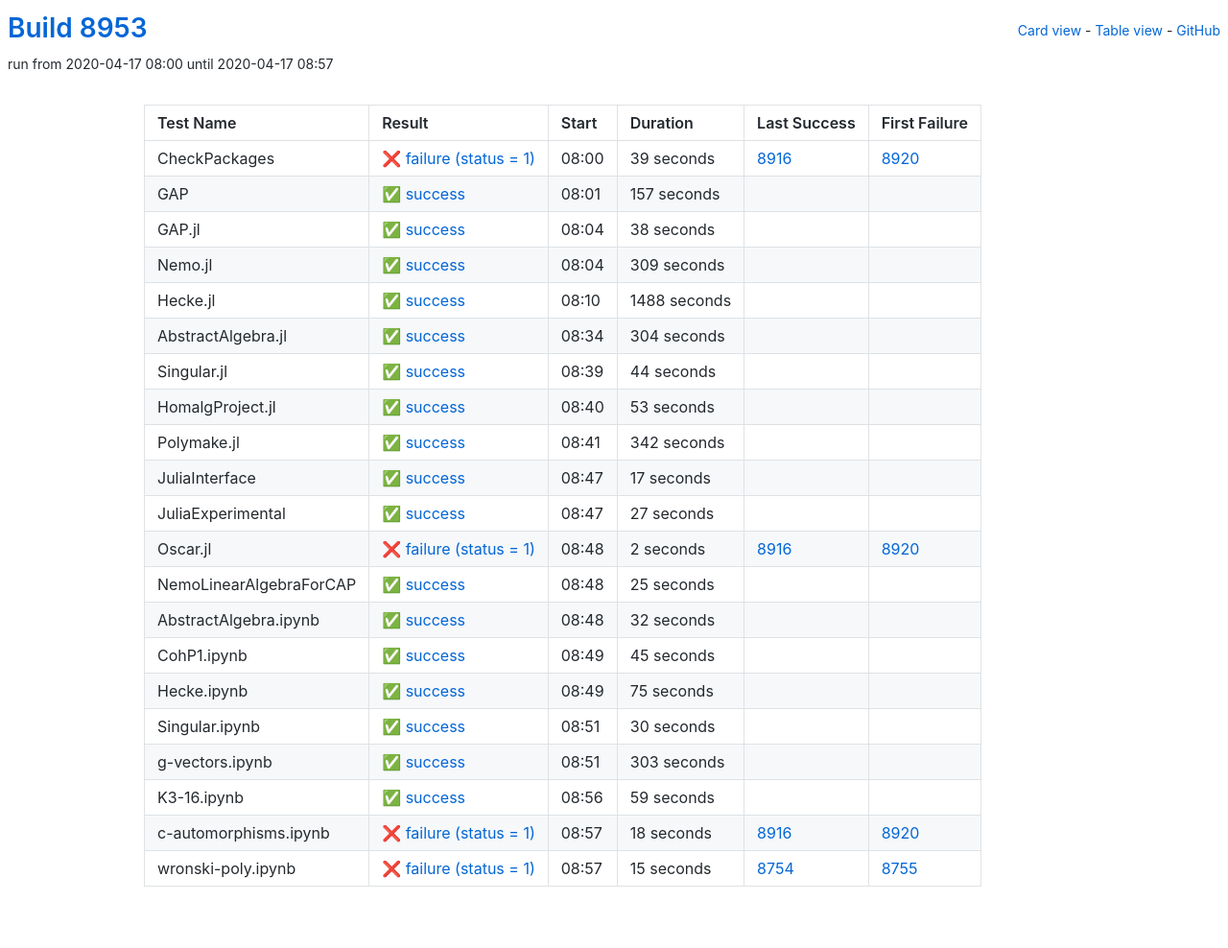
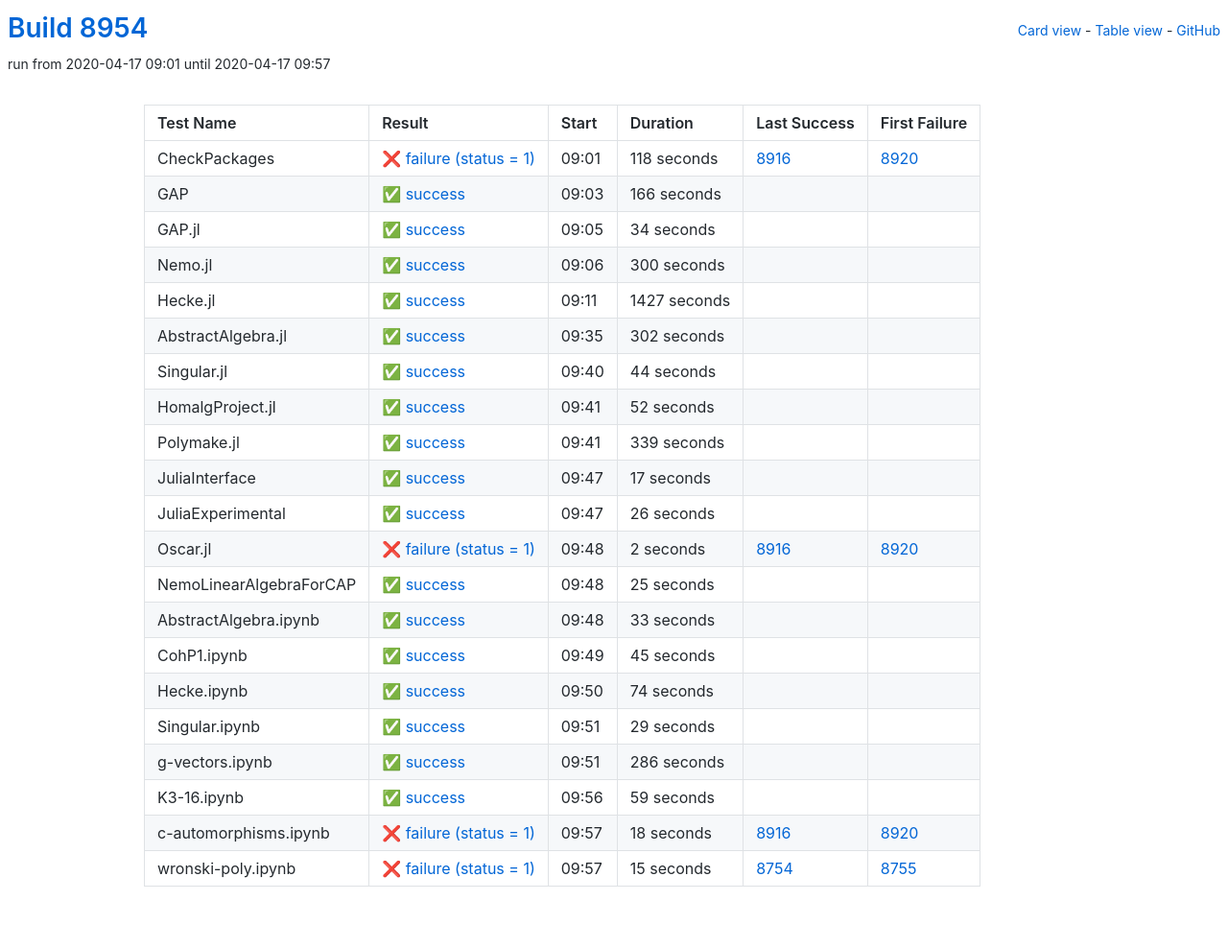
Before and after one commit to oscar-system/oscar-ci-status, a Jekyll site: the page built from table.html, in a window 1280 px wide. Shown: the whole page at 96% size. Built offline with Jekyll 4.4.1, drawn with Linux system fonts in a browser that asks for light colours.

Commit message:
Build 8954

```diff
--- a/_data/ci.yml
+++ b/_data/ci.yml
@@ -1,71 +1,71 @@
-build: 8953
-build_url: https://oscarci.mathematik.uni-kl.de/job/oscar/8953/
+build: 8954
+build_url: https://oscarci.mathematik.uni-kl.de/job/oscar/8954/
 job: oscar
 tests:
-- duration: 39
+- duration: 118
   exitcode: 1
   first_failure: 8920
   first_failure_url: https://oscarci.mathematik.uni-kl.de/job/oscar/8920/
   last_success: 8916
   last_success_url: https://oscarci.mathematik.uni-kl.de/job/oscar/8916/
-  log: https://oscarci.mathematik.uni-kl.de/job/oscar/8953/artifact/logs/build-8953/CheckPackages.log
+  log: https://oscarci.mathematik.uni-kl.de/job/oscar/8954/artifact/logs/build-8954/CheckPackages.log
   name: CheckPackages
-  start: 2020-04-17 08:00
+  start: 2020-04-17 09:01
   status: failure
   success: false
-- duration: 157
+- duration: 166
   exitcode: 0
   first_failure: false
   first_failure_url: null
   last_success: false
   last_success_url: null
-  log: https://oscarci.mathematik.uni-kl.de/job/oscar/8953/artifact/logs/build-8953/GAP.log
+  log: https://oscarci.mathematik.uni-kl.de/job/oscar/8954/artifact/logs/build-8954/GAP.log
   name: GAP
-  start: 2020-04-17 08:01
+  start: 2020-04-17 09:03
   status: success
   success: true
-- duration: 38
+- duration: 34
   exitcode: 0
   first_failure: false
   first_failure_url: null
   last_success: false
   last_success_url: null
-  log: https://oscarci.mathematik.uni-kl.de/job/oscar/8953/artifact/logs/build-8953/GAP.jl.log
+  log: https://oscarci.mathematik.uni-kl.de/job/oscar/8954/artifact/logs/build-8954/GAP.jl.log
   name: GAP.jl
-  start: 2020-04-17 08:04
+  start: 2020-04-17 09:05
   status: success
   success: true
-- duration: 309
+- duration: 300
   exitcode: 0
   first_failure: false
   first_failure_url: null
   last_success: false
   last_success_url: null
-  log: https://oscarci.mathematik.uni-kl.de/job/oscar/8953/artifact/logs/build-8953/Nemo.jl.log
+  log: https://oscarci.mathematik.uni-kl.de/job/oscar/8954/artifact/logs/build-8954/Nemo.jl.log
   name: Nemo.jl
-  start: 2020-04-17 08:04
+  start: 2020-04-17 09:06
   status: success
   success: true
-- duration: 1488
+- duration: 1427
   exitcode: 0
   first_failure: false
   first_failure_url: null
   last_success: false
   last_success_url: null
-  log: https://oscarci.mathematik.uni-kl.de/job/oscar/8953/artifact/logs/build-8953/Hecke.jl.log
+  log: https://oscarci.mathematik.uni-kl.de/job/oscar/8954/artifact/logs/build-8954/Hecke.jl.log
   name: Hecke.jl
-  start: 2020-04-17 08:10
+  start: 2020-04-17 09:11
   status: success
   success: true
-- duration: 304
+- duration: 302
   exitcode: 0
   first_failure: false
   first_failure_url: null
   last_success: false
   last_success_url: null
-  log: https://oscarci.mathematik.uni-kl.de/job/oscar/8953/artifact/logs/build-8953/AbstractAlgebra.jl.log
+  log: https://oscarci.mathematik.uni-kl.de/job/oscar/8954/artifact/logs/build-8954/AbstractAlgebra.jl.log
   name: AbstractAlgebra.jl
-  start: 2020-04-17 08:34
+  start: 2020-04-17 09:35
   status: success
   success: true
 - duration: 44
@@ -74,31 +74,31 @@ tests:
   first_failure_url: null
   last_success: false
   last_success_url: null
-  log: https://oscarci.mathematik.uni-kl.de/job/oscar/8953/artifact/logs/build-8953/Singular.jl.log
+  log: https://oscarci.mathematik.uni-kl.de/job/oscar/8954/artifact/logs/build-8954/Singular.jl.log
   name: Singular.jl
-  start: 2020-04-17 08:39
+  start: 2020-04-17 09:40
   status: success
   success: true
-- duration: 53
+- duration: 52
   exitcode: 0
   first_failure: false
   first_failure_url: null
   last_success: false
   last_success_url: null
-  log: https://oscarci.mathematik.uni-kl.de/job/oscar/8953/artifact/logs/build-8953/HomalgProject.jl.log
+  log: https://oscarci.mathematik.uni-kl.de/job/oscar/8954/artifact/logs/build-8954/HomalgProject.jl.log
   name: HomalgProject.jl
-  start: 2020-04-17 08:40
+  start: 2020-04-17 09:41
   status: success
   success: true
-- duration: 342
+- duration: 339
   exitcode: 0
   first_failure: false
   first_failure_url: null
   last_success: false
   last_success_url: null
-  log: https://oscarci.mathematik.uni-kl.de/job/oscar/8953/artifact/logs/build-8953/Polymake.jl.log
+  log: https://oscarci.mathematik.uni-kl.de/job/oscar/8954/artifact/logs/build-8954/Polymake.jl.log
   name: Polymake.jl
-  start: 2020-04-17 08:41
+  start: 2020-04-17 09:41
   status: success
   success: true
 - duration: 17
@@ -107,20 +107,20 @@ tests:
   first_failure_url: null
   last_success: false
   last_success_url: null
-  log: https://oscarci.mathematik.uni-kl.de/job/oscar/8953/artifact/logs/build-8953/JuliaInterface.log
+  log: https://oscarci.mathematik.uni-kl.de/job/oscar/8954/artifact/logs/build-8954/JuliaInterface.log
   name: JuliaInterface
-  start: 2020-04-17 08:47
+  start: 2020-04-17 09:47
   status: success
   success: true
-- duration: 27
+- duration: 26
   exitcode: 0
   first_failure: false
   first_failure_url: null
   last_success: false
   last_success_url: null
-  log: https://oscarci.mathematik.uni-kl.de/job/oscar/8953/artifact/logs/build-8953/JuliaExperimental.log
+  log: https://oscarci.mathematik.uni-kl.de/job/oscar/8954/artifact/logs/build-8954/JuliaExperimental.log
   name: JuliaExperimental
-  start: 2020-04-17 08:47
+  start: 2020-04-17 09:47
   status: success
   success: true
 - duration: 2
@@ -129,9 +129,9 @@ tests:
   first_failure_url: https://oscarci.mathematik.uni-kl.de/job/oscar/8920/
   last_success: 8916
   last_success_url: https://oscarci.mathematik.uni-kl.de/job/oscar/8916/
-  log: https://oscarci.mathematik.uni-kl.de/job/oscar/8953/artifact/logs/build-8953/Oscar.jl.log
+  log: https://oscarci.mathematik.uni-kl.de/job/oscar/8954/artifact/logs/build-8954/Oscar.jl.log
   name: Oscar.jl
-  start: 2020-04-17 08:48
+  start: 2020-04-17 09:48
   status: failure
   success: false
 - duration: 25
@@ -140,20 +140,20 @@ tests:
   first_failure_url: null
   last_success: false
   last_success_url: null
-  log: https://oscarci.mathematik.uni-kl.de/job/oscar/8953/artifact/logs/build-8953/NemoLinearAlgebraForCAP.log
+  log: https://oscarci.mathematik.uni-kl.de/job/oscar/8954/artifact/logs/build-8954/NemoLinearAlgebraForCAP.log
   name: NemoLinearAlgebraForCAP
-  start: 2020-04-17 08:48
+  start: 2020-04-17 09:48
   status: success
   success: true
-- duration: 32
+- duration: 33
   exitcode: 0
   first_failure: false
   first_failure_url: null
   last_success: false
   last_success_url: null
-  log: https://oscarci.mathematik.uni-kl.de/job/oscar/8953/artifact/logs/build-8953/AbstractAlgebra.ipynb.log
+  log: https://oscarci.mathematik.uni-kl.de/job/oscar/8954/artifact/logs/build-8954/AbstractAlgebra.ipynb.log
   name: AbstractAlgebra.ipynb
-  start: 2020-04-17 08:48
+  start: 2020-04-17 09:48
   status: success
   success: true
 - duration: 45
@@ -162,42 +162,42 @@ tests:
   first_failure_url: null
   last_success: false
   last_success_url: null
-  log: https://oscarci.mathematik.uni-kl.de/job/oscar/8953/artifact/logs/build-8953/CohP1.ipynb.log
+  log: https://oscarci.mathematik.uni-kl.de/job/oscar/8954/artifact/logs/build-8954/CohP1.ipynb.log
   name: CohP1.ipynb
-  start: 2020-04-17 08:49
+  start: 2020-04-17 09:49
   status: success
   success: true
-- duration: 75
+- duration: 74
   exitcode: 0
   first_failure: false
   first_failure_url: null
   last_success: false
   last_success_url: null
-  log: https://oscarci.mathematik.uni-kl.de/job/oscar/8953/artifact/logs/build-8953/Hecke.ipynb.log
+  log: https://oscarci.mathematik.uni-kl.de/job/oscar/8954/artifact/logs/build-8954/Hecke.ipynb.log
   name: Hecke.ipynb
-  start: 2020-04-17 08:49
+  start: 2020-04-17 09:50
   status: success
   success: true
-- duration: 30
+- duration: 29
   exitcode: 0
   first_failure: false
   first_failure_url: null
   last_success: false
   last_success_url: null
-  log: https://oscarci.mathematik.uni-kl.de/job/oscar/8953/artifact/logs/build-8953/Singular.ipynb.log
+  log: https://oscarci.mathematik.uni-kl.de/job/oscar/8954/artifact/logs/build-8954/Singular.ipynb.log
   name: Singular.ipynb
-  start: 2020-04-17 08:51
+  start: 2020-04-17 09:51
   status: success
   success: true
-- duration: 303
+- duration: 286
   exitcode: 0
   first_failure: false
   first_failure_url: null
   last_success: false
   last_success_url: null
-  log: https://oscarci.mathematik.uni-kl.de/job/oscar/8953/artifact/logs/build-8953/g-vectors.ipynb.log
+  log: https://oscarci.mathematik.uni-kl.de/job/oscar/8954/artifact/logs/build-8954/g-vectors.ipynb.log
   name: g-vectors.ipynb
-  start: 2020-04-17 08:51
+  start: 2020-04-17 09:51
   status: success
   success: true
 - duration: 59
@@ -206,9 +206,9 @@ tests:
   first_failure_url: null
   last_success: false
   last_success_url: null
-  log: https://oscarci.mathematik.uni-kl.de/job/oscar/8953/artifact/logs/build-8953/K3-16.ipynb.log
+  log: https://oscarci.mathematik.uni-kl.de/job/oscar/8954/artifact/logs/build-8954/K3-16.ipynb.log
   name: K3-16.ipynb
-  start: 2020-04-17 08:56
+  start: 2020-04-17 09:56
   status: success
   success: true
 - duration: 18
@@ -217,9 +217,9 @@ tests:
   first_failure_url: https://oscarci.mathematik.uni-kl.de/job/oscar/8920/
   last_success: 8916
   last_success_url: https://oscarci.mathematik.uni-kl.de/job/oscar/8916/
-  log: https://oscarci.mathematik.uni-kl.de/job/oscar/8953/artifact/logs/build-8953/c-automorphisms.ipynb.log
+  log: https://oscarci.mathematik.uni-kl.de/job/oscar/8954/artifact/logs/build-8954/c-automorphisms.ipynb.log
   name: c-automorphisms.ipynb
-  start: 2020-04-17 08:57
+  start: 2020-04-17 09:57
   status: failure
   success: false
 - duration: 15
@@ -228,8 +228,8 @@ tests:
   first_failure_url: https://oscarci.mathematik.uni-kl.de/job/oscar/8755/
   last_success: 8754
   last_success_url: https://oscarci.mathematik.uni-kl.de/job/oscar/8754/
-  log: https://oscarci.mathematik.uni-kl.de/job/oscar/8953/artifact/logs/build-8953/wronski-poly.ipynb.log
+  log: https://oscarci.mathematik.uni-kl.de/job/oscar/8954/artifact/logs/build-8954/wronski-poly.ipynb.log
   name: wronski-poly.ipynb
-  start: 2020-04-17 08:57
+  start: 2020-04-17 09:57
   status: failure
   success: false
```
Also changed, not shown: README.md.
